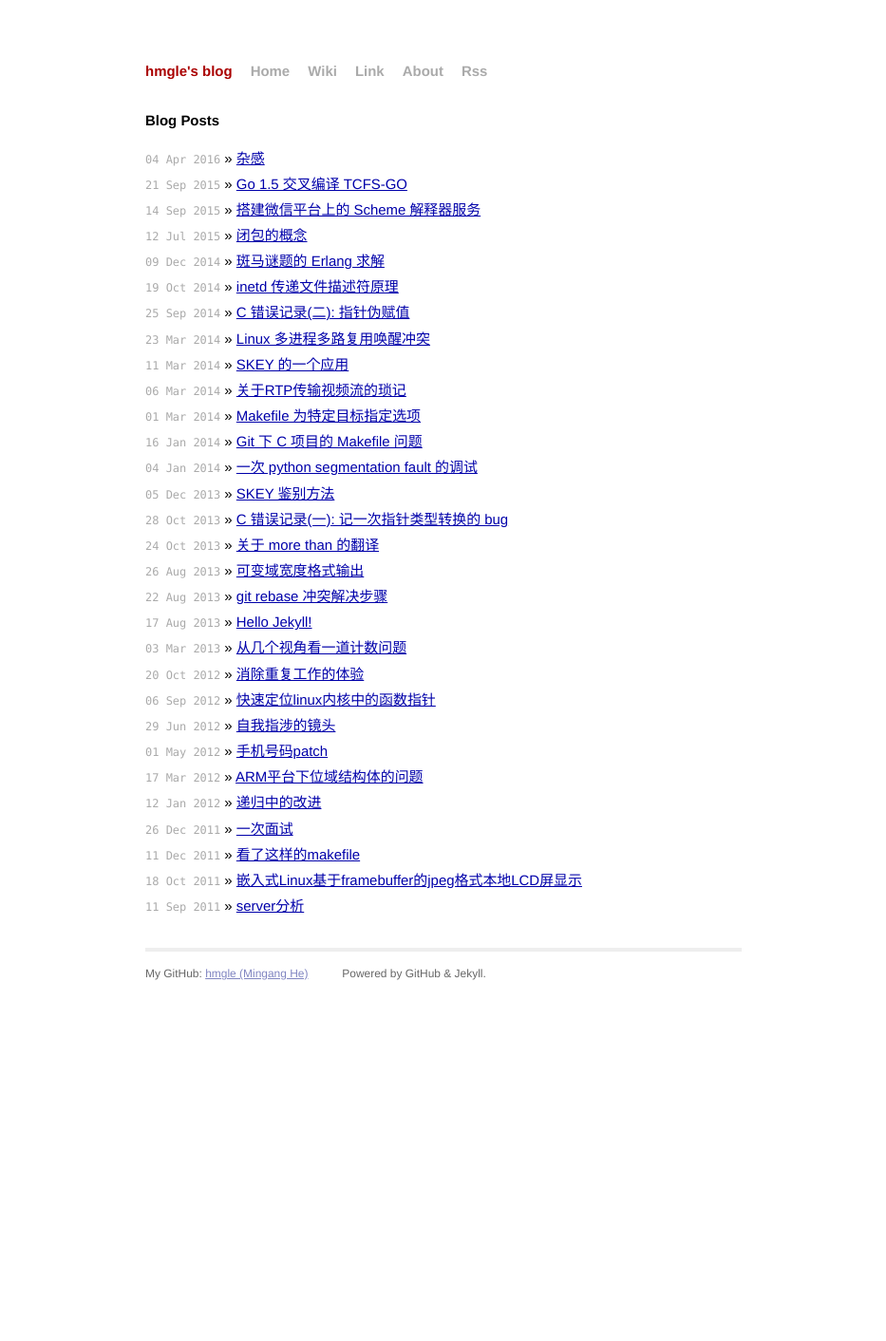
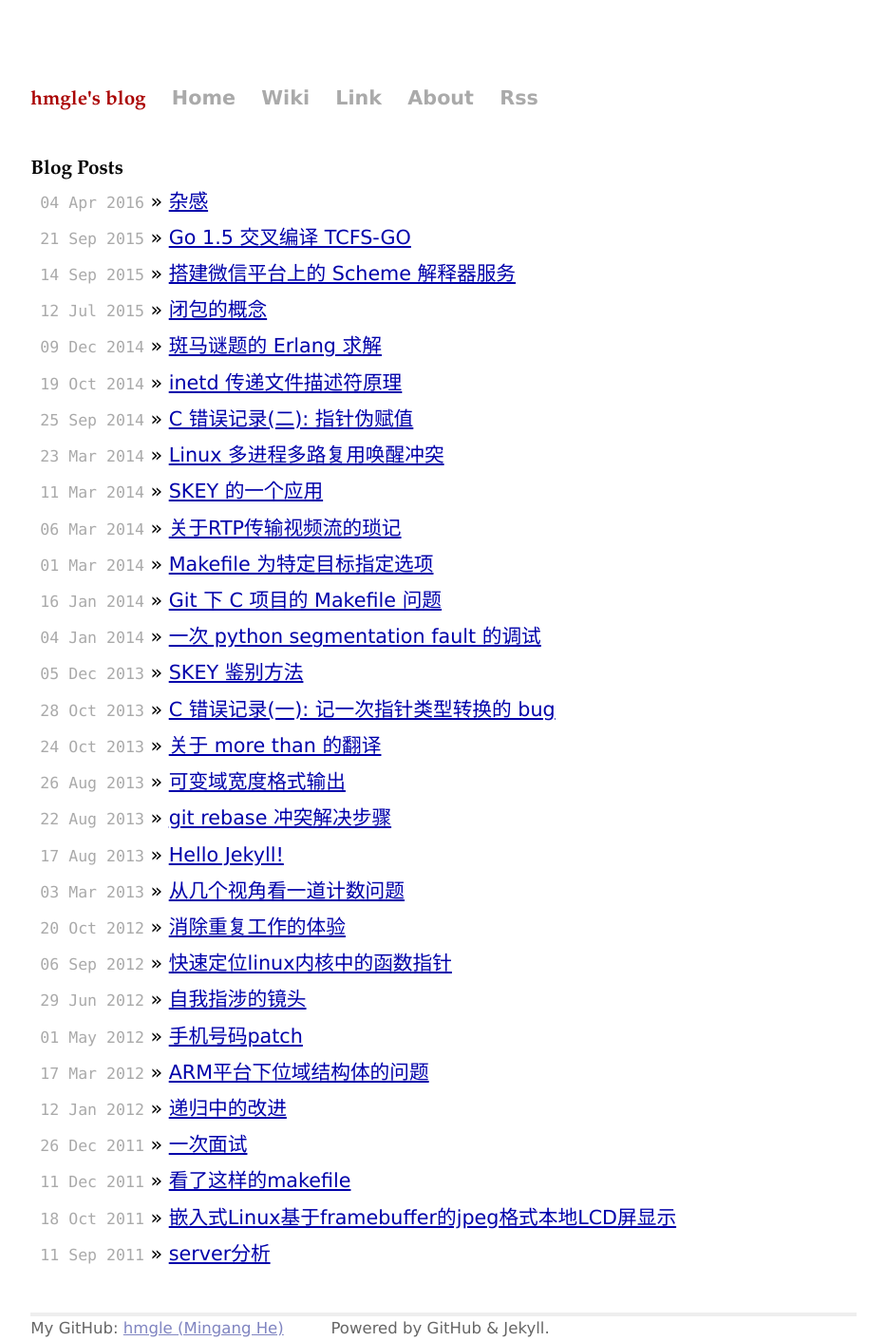
Before and after one commit to hmgle/hmgle.github.com, a Jekyll site: the page built from index.html, in a window 1280 px wide. Shown: the whole page at 95% size, without its empty margins (173-1106 px from the left). Built offline with Jekyll 4.4.1, drawn with Linux system fonts in a browser that asks for light colours; Markdown is read by kramdown in place of the engine named in the settings; before the commit the page ends 1048 px from its top, so only the background shows below that.

Commit message:
Update css

```diff
--- a/css/main.css
+++ b/css/main.css
@@ -15,25 +15,73 @@
 body {
   background-color: #FFF;
   font: 13.34px Helvetica, Arial, sans-serif;
-  font-size: small;
+  font-family:"lucida grande", "lucida sans unicode", lucida, helvetica, Arial, "Hiragino Sans GB", "Microsoft YaHei", "WenQuanYi Micro Hei", sans-serif;
+  font-size: 18px;
   text-align: center;
 }
 
 h1, h2, h3, h4, h5, h6 {
-  font-size: 100%; }
+  font-family: "Palatino Linotype", "Book Antiqua", Palatino, Helvetica, Arial, STKaiti, SimSun, serif;
+  font-size: 100%;
+}
 
-h1 { margin-bottom: 1em; }
-p { margin: 1em 0; }
+h2 {
+  margin-bottom: 60px;
+  margin-bottom: 40px;
+  padding: 5px;
+  border-bottom: 2px LightGrey solid;
+  width: 98%;
+  line-height: 150%;
+  color: #666666;
+}
+
+h3 {
+  margin-top: 40px;
+  margin-bottom: 30px;
+  border-bottom: 1px LightGrey solid;
+  width: 98%;
+  line-height: 150%;
+  color: #666666;
+}
+
+h4 {
+  margin-top: 40px;
+  margin-bottom: 30px;
+  border-bottom: 1px LightGrey solid;
+  width: 98%;
+  line-height: 150%;
+  color: #666666;
+}
+
+.box {
+  padding: 2% 8% 5% 8%;
+  border: 1px solid LightGrey;
+}
+
+p {
+  line-height: 1.6;
+}
 
 a         { color: #00a; }
 a:hover   { color: #000; }
 a:visited { color: #a0a; }
+
+li {
+  margin-left: 10px;
+}
 
 /*****************************************************************************/
 /*
 /* Home
 /*
 /*****************************************************************************/
+
+blockquote {
+  border-left: 4px lightgrey solid;
+  padding-left: 5px;
+  margin-left: 20px;
+}
+
 ul.posts {
   list-style-type: none;
   margin-bottom: 2em;
@@ -158,3 +206,13 @@
 .post pre.terminal code {
   background-color: #333;
 }
+
+img {
+  box-shadow: 0 0 10px #555;
+  border-radius: 6px;
+  margin-left: auto;
+  margin-right: auto;
+  margin-top: 10px;
+  margin-bottom: 10px;
+  -webkit-box-shadow: 0 0 10px #555;
+}
```
